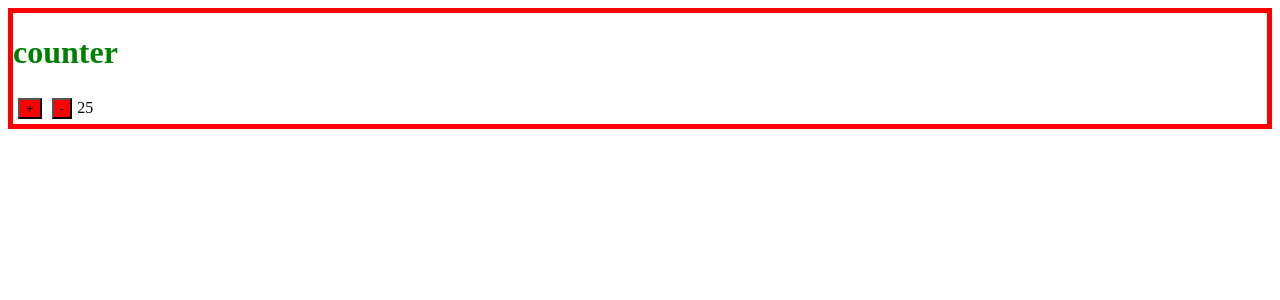
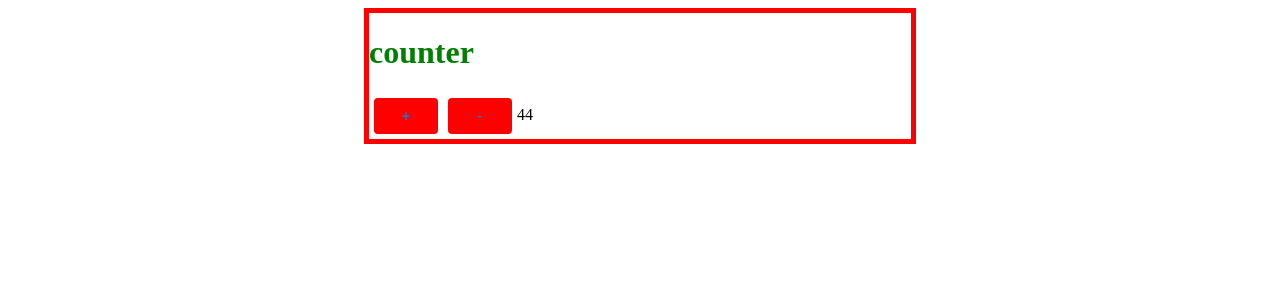
Before and after one commit to egoingsb/lg-cns-react-25-3-6, a React (Vite) app: page / in a window 1280 px wide. Shown: the top 300 px of the page. Built offline with nearby package versions, Linux system fonts and the light colour scheme; data requests are answered from the project's data file.

Commit message:
MUI 라이브러리의 Button 및 Container 컴포넌트를 사용하여 UI를 개선함

```diff
--- a/db.json
+++ b/db.json
@@ -1,6 +1,6 @@
 {
   "counter": {
-    "value": 25
+    "value": 44
   },
   "posts": [
     {
--- a/package.json
+++ b/package.json
@@ -11,6 +11,9 @@
         "file-list": "ls -al"
     },
     "dependencies": {
+        "@emotion/react": "^11.14.0",
+        "@emotion/styled": "^11.14.0",
+        "@mui/material": "^6.4.7",
         "react": "^19.0.0",
         "react-dom": "^19.0.0"
     },
--- a/src/App.tsx
+++ b/src/App.tsx
@@ -1,6 +1,7 @@
 import { useEffect, useState } from "react";
 import "./App.css";
 import s from "./App.module.css";
+import { Button, Container } from "@mui/material";
 function Counter({ title, initValue }: { title: string; initValue: number }) {
     const [value, setValue] = useState(initValue);
     const changeHandler = (_value: number) => {
@@ -33,12 +34,12 @@ function Counter({ title, initValue }: { title: string; initValue: number }) {
     return (
         <div className="counter-root">
             <h1 className={s.em}>{title}</h1>
-            <button onClick={up} style={style}>
+            <Button onClick={up} style={style}>
                 +
-            </button>
-            <button onClick={down} style={style}>
+            </Button>
+            <Button onClick={down} style={style}>
                 -
-            </button>
+            </Button>
             {value}
         </div>
     );
@@ -46,9 +47,9 @@ function Counter({ title, initValue }: { title: string; initValue: number }) {
 
 function App() {
     return (
-        <>
+        <Container maxWidth="sm">
             <Counter title="counter" initValue={10}></Counter>
-        </>
+        </Container>
     );
 }
 
```
Also changed, not shown: 1 other file (tests, documents, lock files or other folders).
